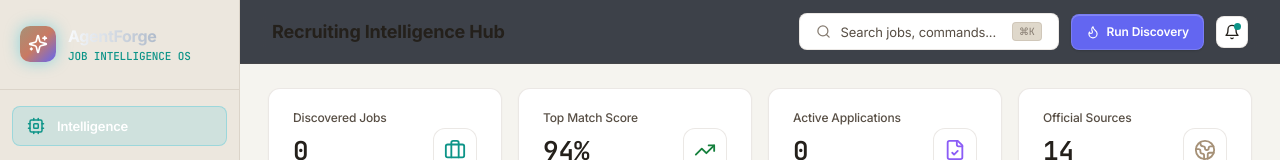
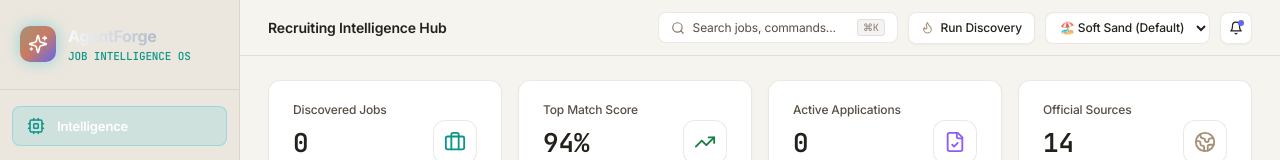
Before and after one commit to VANSH3104/Huntly, a React (Vite) app in the folder apps/desktop/: page / in a window 1280 px wide. Shown: the top 160 px of the page. Built offline with nearby package versions, Linux system fonts and the light colour scheme; no server answers.

Commit message:
feat(desktop): add aesthetic theme dropdown and refine header controls

```diff
--- a/apps/desktop/src/components/layout/Header.tsx
+++ b/apps/desktop/src/components/layout/Header.tsx
@@ -5,8 +5,8 @@ import {
   Flame,
   Bell,
   RefreshCw,
-  SlidersHorizontal,
-  CheckCircle,
+  Sun,
+  Moon,
 } from "lucide-react";
 import { api } from "../../lib/api";
 
@@ -16,6 +16,9 @@ export const Header: React.FC = () => {
     setIsCommandPaletteOpen,
     setIsNotificationPanelOpen,
     isNotificationPanelOpen,
+    theme,
+    setTheme,
+    toggleTheme,
   } = useStore();
 
   const [isCrawling, setIsCrawling] = useState(false);
@@ -60,10 +63,10 @@ export const Header: React.FC = () => {
   return (
     <header
       style={{
-        height: "64px",
-        padding: "0 32px",
-        backgroundColor: "rgba(15, 20, 32, 0.8)",
-        backdropFilter: "blur(12px)",
+        height: "56px",
+        padding: "0 28px",
+        backgroundColor: "var(--bg-header)",
+        backdropFilter: "blur(16px)",
         borderBottom: "1px solid var(--border-subtle)",
         display: "flex",
         alignItems: "center",
@@ -72,12 +75,12 @@ export const Header: React.FC = () => {
         flexShrink: 0,
       }}
     >
-      {/* Title */}
-      <div>
+      {/* Title & View status */}
+      <div style={{ display: "flex", alignItems: "center", gap: "12px" }}>
         <h1
           style={{
-            fontSize: "18px",
-            fontWeight: 700,
+            fontSize: "14px",
+            fontWeight: 600,
             color: "var(--text-primary)",
             letterSpacing: "-0.01em",
           }}
@@ -87,37 +90,37 @@ export const Header: React.FC = () => {
       </div>
 
       {/* Center / Right controls */}
-      <div style={{ display: "flex", alignItems: "center", gap: "12px" }}>
+      <div style={{ display: "flex", alignItems: "center", gap: "10px" }}>
         {/* Cmd+K Search trigger */}
         <button
           onClick={() => setIsCommandPaletteOpen(true)}
           style={{
             display: "flex",
             alignItems: "center",
-            gap: "10px",
-            padding: "8px 16px",
+            gap: "8px",
+            padding: "6px 12px",
             backgroundColor: "var(--bg-input)",
             border: "1px solid var(--border-subtle)",
             borderRadius: "var(--radius-md)",
             color: "var(--text-secondary)",
-            fontSize: "13px",
+            fontSize: "12.5px",
             cursor: "pointer",
-            width: "260px",
+            width: "240px",
             transition: "all 0.15s ease",
           }}
           onMouseEnter={(e) => {
-            e.currentTarget.style.borderColor = "var(--border-active)";
+            e.currentTarget.style.borderColor = "var(--border-hover)";
           }}
           onMouseLeave={(e) => {
             e.currentTarget.style.borderColor = "var(--border-subtle)";
           }}
         >
-          <Search size={15} color="var(--text-muted)" />
-          <span style={{ flex: 1, textAlign: "left" }}>Search jobs, commands...</span>
+          <Search size={14} color="var(--text-muted)" />
+          <span style={{ flex: 1, textAlign: "left", fontSize: "12px" }}>Search jobs, commands...</span>
           <kbd
             style={{
-              padding: "2px 6px",
-              backgroundColor: "var(--bg-surface)",
+              padding: "1px 5px",
+              backgroundColor: "rgba(120, 100, 80, 0.08)",
               borderRadius: "4px",
               fontSize: "10px",
               fontFamily: "var(--font-mono)",
@@ -131,20 +134,19 @@ export const Header: React.FC = () => {
 
         {/* Trigger Crawl Button */}
         <button
-          className="btn btn-primary"
+          className="btn btn-secondary"
           onClick={handleQuickCrawl}
           disabled={isCrawling}
           style={{
-            height: "36px",
-            padding: "0 14px",
+            height: "32px",
+            padding: "0 12px",
             fontSize: "12px",
-            fontWeight: 600,
           }}
         >
           {isCrawling ? (
-            <RefreshCw size={14} className="animate-spin" />
+            <RefreshCw size={13} className="animate-spin" />
           ) : (
-            <Flame size={14} />
+            <Flame size={13} color="var(--accent-amber)" />
           )}
           <span>{isCrawling ? "Discovering..." : "Run Discovery"}</span>
         </button>
@@ -152,8 +154,8 @@ export const Header: React.FC = () => {
         {crawlMessage && (
           <span
             style={{
-              fontSize: "12px",
-              color: "var(--accent-cyan)",
+              fontSize: "11px",
+              color: "var(--accent-emerald)",
               fontFamily: "var(--font-mono)",
             }}
           >
@@ -161,23 +163,47 @@ export const Header: React.FC = () => {
           </span>
         )}
 
+        {/* Theme Palette Selector */}
+        <select
+          value={theme}
+          onChange={(e) => setTheme(e.target.value as any)}
+          style={{
+            height: "32px",
+            padding: "0 8px 0 10px",
+            fontSize: "12px",
+            fontWeight: 500,
+            borderRadius: "var(--radius-md)",
+            border: "1px solid var(--border-subtle)",
+            backgroundColor: "var(--bg-card)",
+            color: "var(--text-primary)",
+            cursor: "pointer",
+          }}
+          title="Select Aesthetic Color Palette"
+        >
+          <option value="soft-sand">🏖️ Soft Sand (Default)</option>
+          <option value="soft-peachy">🍑 Soft Peachy</option>
+          <option value="pastel-bliss">🌸 Pastel Bliss</option>
+          <option value="pastel-dreamland">✨ Pastel Dreamland</option>
+          <option value="dark">🌑 Obsidian Dark</option>
+        </select>
+
         {/* Notifications Button */}
         <button
           className="btn-icon btn-secondary"
           onClick={() => setIsNotificationPanelOpen(!isNotificationPanelOpen)}
-          style={{ position: "relative" }}
+          style={{ position: "relative", width: "32px", height: "32px" }}
           title="Notifications"
         >
-          <Bell size={16} />
+          <Bell size={14} />
           <span
             style={{
               position: "absolute",
-              top: "6px",
-              right: "6px",
-              width: "7px",
-              height: "7px",
+              top: "7px",
+              right: "7px",
+              width: "6px",
+              height: "6px",
               borderRadius: "50%",
-              backgroundColor: "var(--accent-cyan)",
+              backgroundColor: "var(--accent-indigo)",
             }}
           />
         </button>
```
